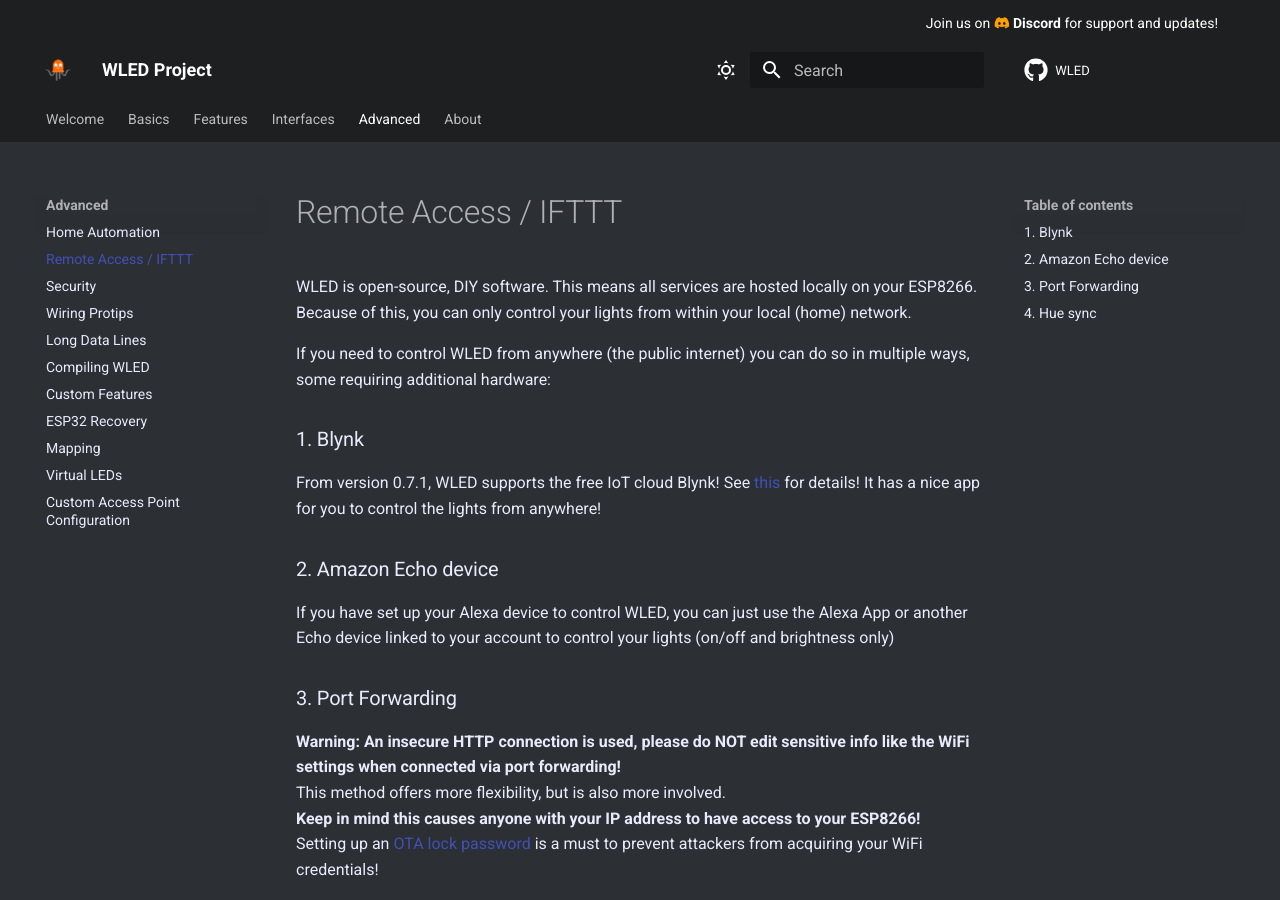
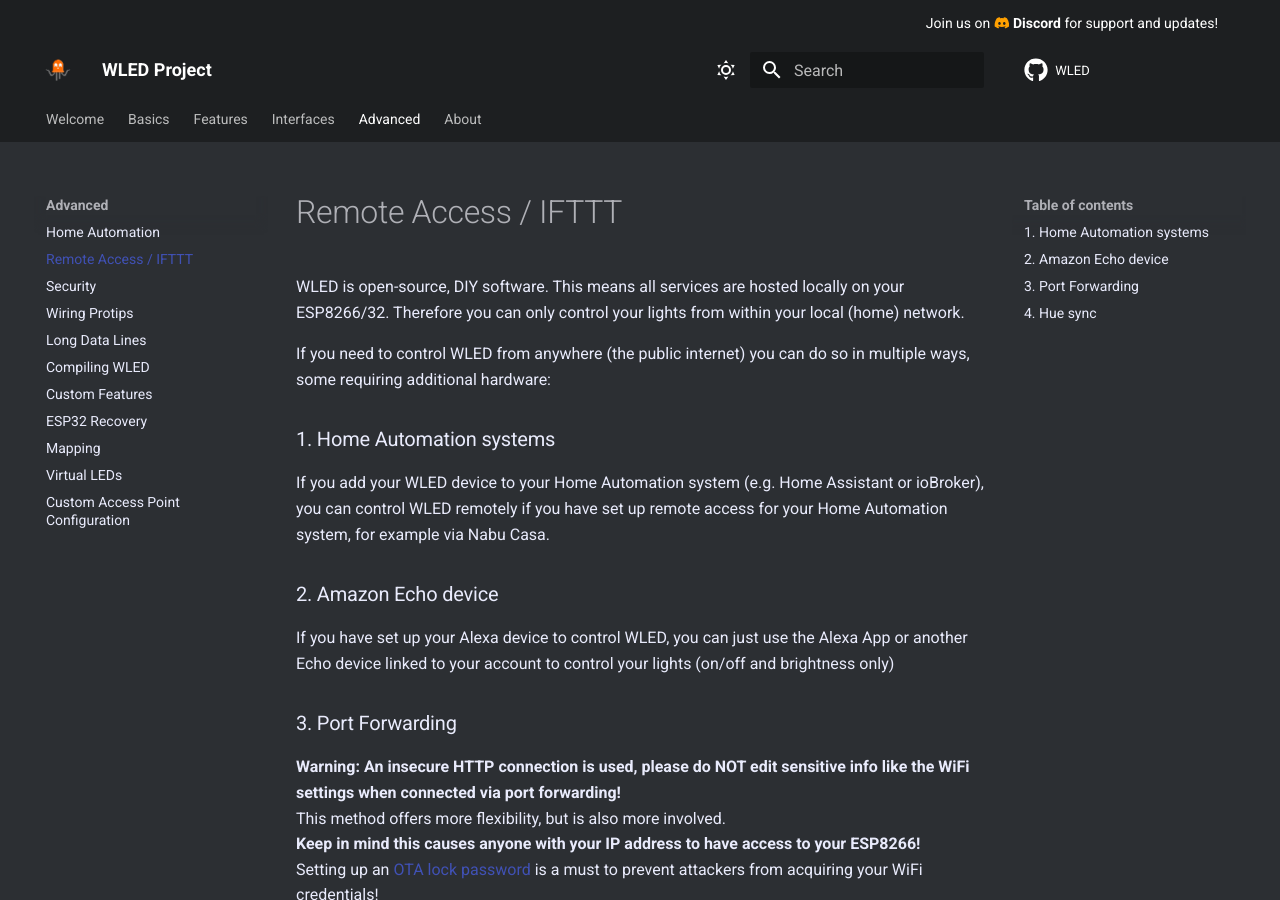
Before and after one commit to Aircoookie/WLED-Docs, an MkDocs documentation site: the page built from docs/advanced/remote-access-ifttt.md, in a window 1280 px wide and 900 px high. Built offline with MkDocs 1.6.1 and Material for MkDocs 9.7.7, drawn with Linux system fonts in a browser that asks for light colours; comment, search, counter and statistics services are not loaded.

Commit message:
Update docs to reflect removed Blynk support

```diff
--- a/docs/advanced/remote-access-ifttt.md
+++ b/docs/advanced/remote-access-ifttt.md
@@ -5,14 +5,14 @@
   # - toc
 ---
 
-WLED is open-source, DIY software. This means all services are hosted locally on your ESP8266.
-Because of this, you can only control your lights from within your local (home) network.
+WLED is open-source, DIY software. This means all services are hosted locally on your ESP8266/32.
+Therefore you can only control your lights from within your local (home) network.
 
 If you need to control WLED from anywhere (the public internet) you can do so in multiple ways, some requiring additional hardware:
 
-### 1. Blynk
+### 1. Home Automation systems
 
-From version 0.7.1, WLED supports the free IoT cloud Blynk! See [this](/interfaces/blynk) for details! It has a nice app for you to control the lights from anywhere!
+If you add your WLED device to your Home Automation system (e.g. Home Assistant or ioBroker), you can control WLED remotely if you have set up remote access for your Home Automation system, for example via Nabu Casa.
 
 ### 2. Amazon Echo device
 If you have set up your Alexa device to control WLED, you can just use the Alexa App or another Echo device linked to your account to control your lights (on/off and brightness only)
```
